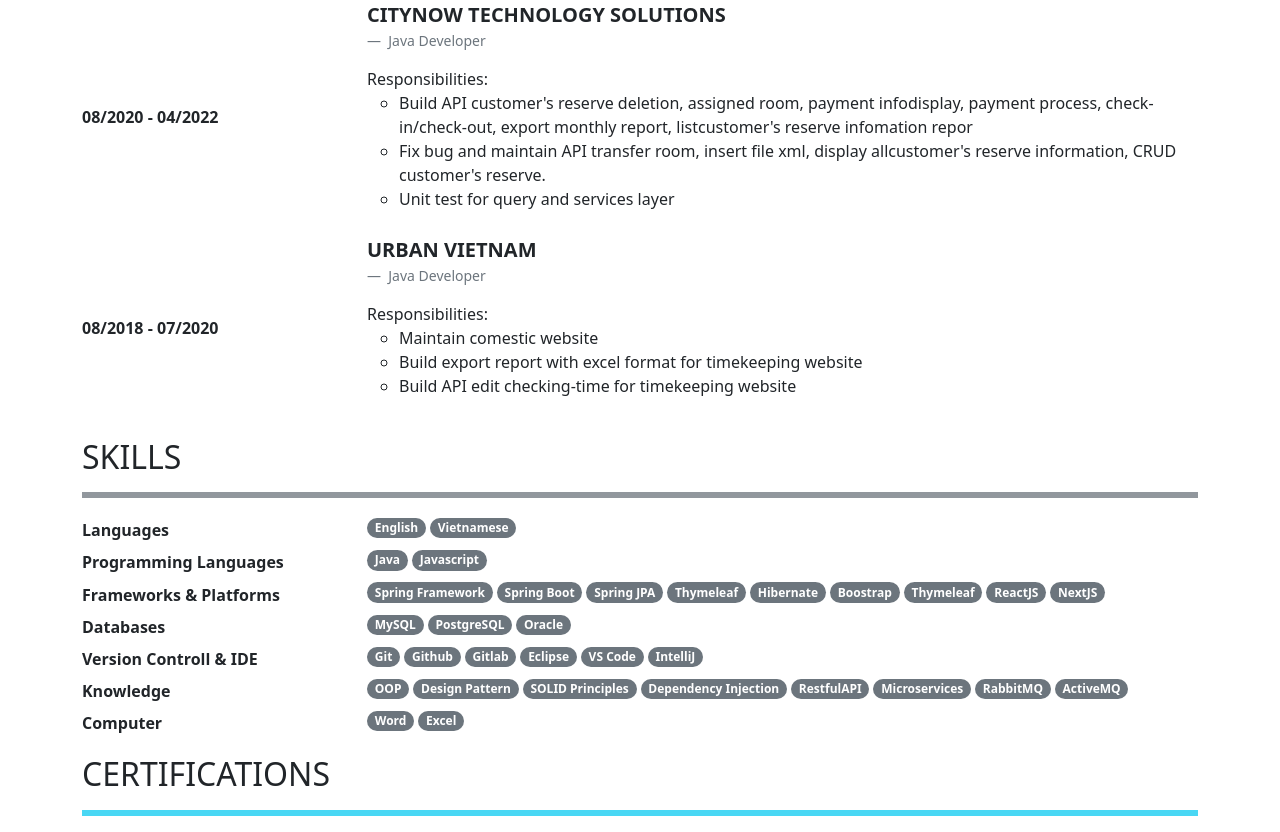
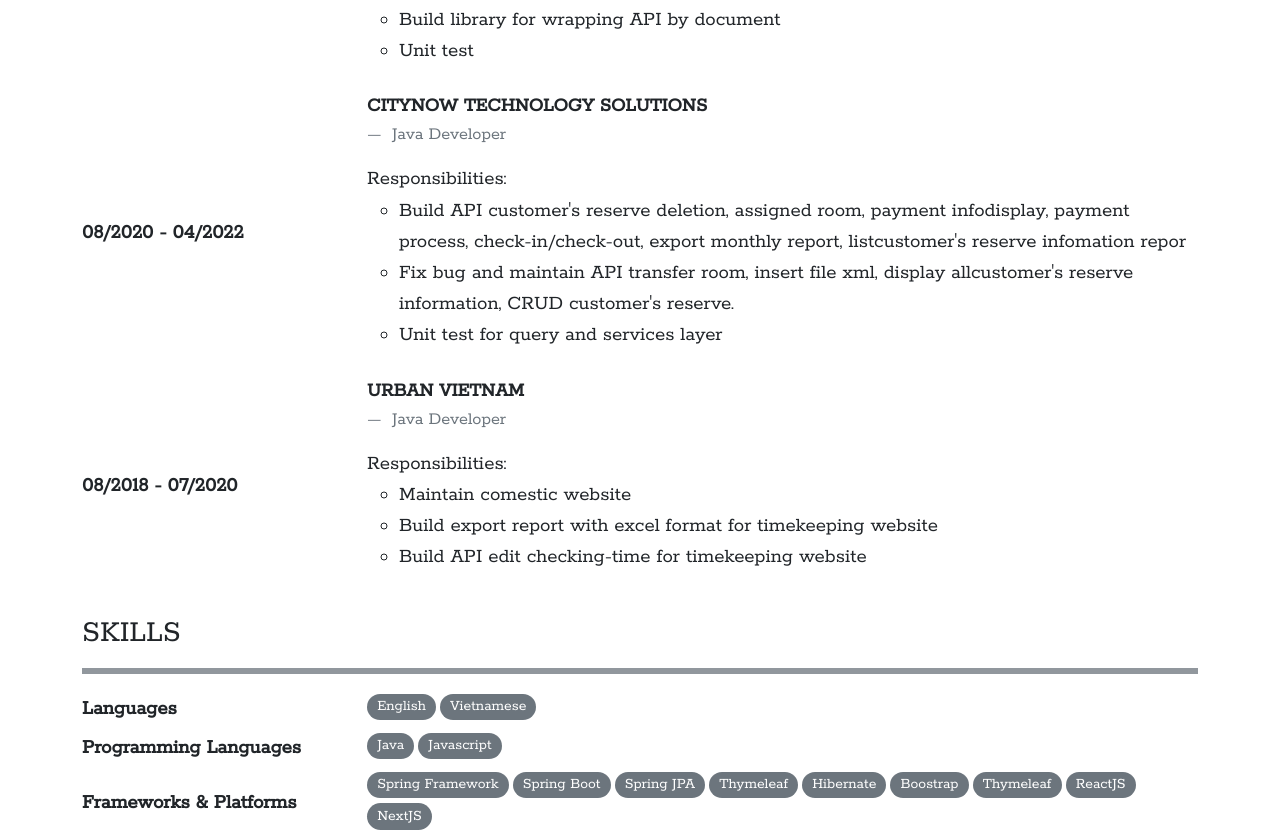
Before and after one commit to ngocnhan-tran1996/ngocnhan-tran1996.github.io, a React (Vite) app: page / in a window 1280 px wide. Shown: the part 660-1492 px from the top of the page. Built offline with nearby package versions, Linux system fonts and the light colour scheme.

Commit message:
docs: update

```diff
--- a/index.html
+++ b/index.html
@@ -4,8 +4,15 @@
 <head>
   <meta charset="UTF-8" />
   <link rel="icon" type="image/svg+xml" href="/vite.svg" />
+  <link rel="stylesheet" href="https://fonts.googleapis.com/css?family=Rokkitt">
   <meta name="viewport" content="width=device-width, initial-scale=1.0" />
   <title>Nhan's Resume</title>
+  <style>
+    body {
+      font-family: "Rokkitt" !important;
+      font-size: 1.3em !important;
+    }
+  </style>
 </head>
 
 <body>
--- a/package.json
+++ b/package.json
@@ -1,6 +1,5 @@
 {
   "name": "my-resume",
-  "private": true,
   "version": "1.0.0",
   "type": "module",
   "scripts": {
--- a/src/App.tsx
+++ b/src/App.tsx
@@ -11,7 +11,7 @@
           <h1 className="text-body-secondary">Tran Ngoc Nhan</h1>
         </blockquote>
 
-        <figcaption className="blockquote-footer fs-6 fw-bold">
+        <figcaption className="blockquote-footer fs-5 fw-bold">
           Java Developer
         </figcaption>
       </figure>
--- a/src/data.tsx
+++ b/src/data.tsx
@@ -89,13 +89,15 @@
   }
 ];
 
+const badge = "badge rounded-pill text-bg-secondary fw-normal me-1";
+
 export const skillsData: SectionProperty[] = [
   {
     title: "Languages",
     children: (
       <>
-        <span className="badge rounded-pill text-bg-secondary me-1">English</span>
-        <span className="badge rounded-pill text-bg-secondary">Vietnamese</span>
+        <span className={badge}>English</span>
+        <span className={badge}>Vietnamese</span>
       </>
     )
   },
@@ -103,8 +105,8 @@
     title: "Programming Languages",
     children: (
       <>
-        <span className="badge rounded-pill text-bg-secondary me-1">Java</span>
-        <span className="badge rounded-pill text-bg-secondary">Javascript</span>
+        <span className={badge}>Java</span>
+        <span className={badge}>Javascript</span>
       </>
     )
   },
@@ -112,15 +114,15 @@
     title: "Frameworks & Platforms",
     children: (
       <>
-        <span className="badge rounded-pill text-bg-secondary me-1">Spring Framework</span>
-        <span className="badge rounded-pill text-bg-secondary me-1">Spring Boot</span>
-        <span className="badge rounded-pill text-bg-secondary me-1">Spring JPA</span>
-        <span className="badge rounded-pill text-bg-secondary me-1">Thymeleaf</span>
-        <span className="badge rounded-pill text-bg-secondary me-1">Hibernate</span>
-        <span className="badge rounded-pill text-bg-secondary me-1">Boostrap</span>
-        <span className="badge rounded-pill text-bg-secondary me-1">Thymeleaf</span>
-        <span className="badge rounded-pill text-bg-secondary me-1">ReactJS</span>
-        <span className="badge rounded-pill text-bg-secondary">NextJS</span>
+        <span className={badge}>Spring Framework</span>
+        <span className={badge}>Spring Boot</span>
+        <span className={badge}>Spring JPA</span>
+        <span className={badge}>Thymeleaf</span>
+        <span className={badge}>Hibernate</span>
+        <span className={badge}>Boostrap</span>
+        <span className={badge}>Thymeleaf</span>
+        <span className={badge}>ReactJS</span>
+        <span className={badge}>NextJS</span>
       </>
     )
   },
@@ -128,9 +130,9 @@
     title: "Databases",
     children: (
       <>
-        <span className="badge rounded-pill text-bg-secondary me-1">MySQL</span>
-        <span className="badge rounded-pill text-bg-secondary me-1">PostgreSQL</span>
-        <span className="badge rounded-pill text-bg-secondary">Oracle</span>
+        <span className={badge}>MySQL</span>
+        <span className={badge}>PostgreSQL</span>
+        <span className={badge}>Oracle</span>
       </>
     )
   },
@@ -138,12 +140,12 @@
     title: "Version Controll & IDE",
     children: (
       <>
-        <span className="badge rounded-pill text-bg-secondary me-1">Git</span>
-        <span className="badge rounded-pill text-bg-secondary  me-1">Github</span>
-        <span className="badge rounded-pill text-bg-secondary me-1">Gitlab</span>
-        <span className="badge rounded-pill text-bg-secondary me-1">Eclipse</span>
-        <span className="badge rounded-pill text-bg-secondary me-1">VS Code</span>
-        <span className="badge rounded-pill text-bg-secondary">IntelliJ</span>
+        <span className={badge}>Git</span>
+        <span className={badge}>Github</span>
+        <span className={badge}>Gitlab</span>
+        <span className={badge}>Eclipse</span>
+        <span className={badge}>VS Code</span>
+        <span className={badge}>IntelliJ</span>
       </>
     )
   },
@@ -151,14 +153,14 @@
     title: "Knowledge",
     children: (
       <>
-        <span className="badge rounded-pill text-bg-secondary me-1">OOP</span>
-        <span className="badge rounded-pill text-bg-secondary me-1">Design Pattern</span>
-        <span className="badge rounded-pill text-bg-secondary me-1">SOLID Principles</span>
-        <span className="badge rounded-pill text-bg-secondary me-1">Dependency Injection</span>
-        <span className="badge rounded-pill text-bg-secondary me-1">RestfulAPI</span>
-        <span className="badge rounded-pill text-bg-secondary me-1">Microservices</span>
-        <span className="badge rounded-pill text-bg-secondary me-1">RabbitMQ</span>
-        <span className="badge rounded-pill text-bg-secondary">ActiveMQ</span>
+        <span className={badge}>OOP</span>
+        <span className={badge}>Design Pattern</span>
+        <span className={badge}>SOLID Principles</span>
+        <span className={badge}>Dependency Injection</span>
+        <span className={badge}>RestfulAPI</span>
+        <span className={badge}>Microservices</span>
+        <span className={badge}>RabbitMQ</span>
+        <span className={badge}>ActiveMQ</span>
       </>
     )
   },
@@ -166,8 +168,8 @@
     title: "Computer",
     children: (
       <>
-        <span className="badge rounded-pill text-bg-secondary me-1">Word</span>
-        <span className="badge rounded-pill text-bg-secondary">Excel</span>
+        <span className={badge}>Word</span>
+        <span className={badge}>Excel</span>
       </>
     )
   }
```
